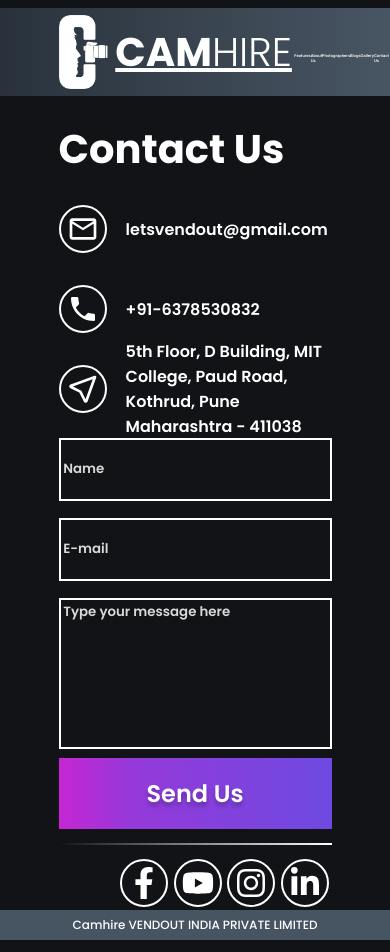
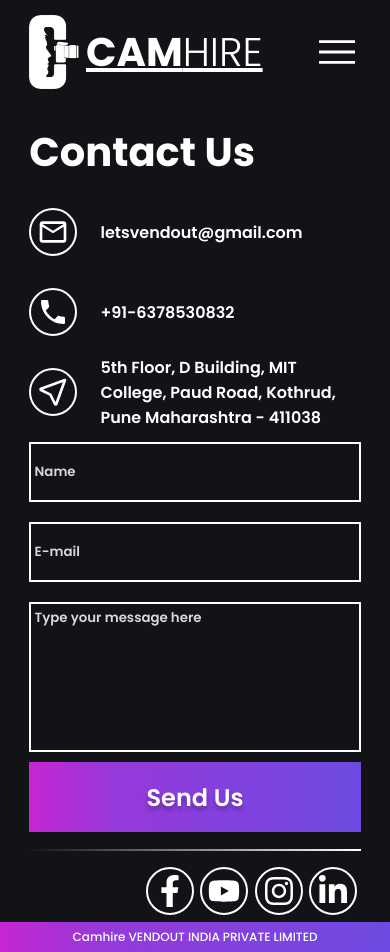
Before and after one commit to Yash-231/camhire-new, a React (Create React App) app: page /contact in a window 390 px wide. Built offline with nearby package versions, Linux system fonts and the light colour scheme; a web font is replaced by a local one.

Commit message:
latest push

```diff
--- a/package.json
+++ b/package.json
@@ -13,6 +13,7 @@
     "react": "^18.2.0",
     "react-dom": "^18.2.0",
     "react-icons": "^4.6.0",
+    "react-responsive": "^9.0.2",
     "react-router-dom": "^6.4.1",
     "react-scripts": "5.0.1",
     "react-slick": "^0.29.0",
--- a/src/App.css
+++ b/src/App.css
@@ -39,15 +39,19 @@
   padding-top: 2%;
 }
 
+#main-content {
+  padding: 0 15%;
+  margin: 0 0 5% 0;
+}
+
 @media screen and (max-width: 768px) {
   html,
   body {
     overflow-x: hidden;
     width: 100vw;
   }
+
+  #main-content {
+    padding: 0 7.5%;
+  }
 }
-
-#main-content {
-  padding: 0 15%;
-  margin: 0 0 5% 0;
-}
--- a/src/components/Blogs.jsx
+++ b/src/components/Blogs.jsx
@@ -6,6 +6,7 @@
 const Blogs = () => {
 
     const [next, setNext] = useState(4);
+    const isDesktop = window.innerWidth > 1024;
 
     const showMore = () => {
         setNext(next + 4);
@@ -56,10 +57,13 @@
                 }
             </div>
             <div className='toggleBtn'>
+            {isDesktop &&
+            <>
                 {next >= data.Blogs.length ?
                     <button onClick={showLess} className="moreLessBtn">Less...</button>
                     :
                     <button onClick={showMore} className="moreLessBtn">More...</button>}
+                    </>}
             </div>
         </div>
     )
--- a/src/components/Gallery.jsx
+++ b/src/components/Gallery.jsx
@@ -7,11 +7,19 @@
 import img5 from "../images/gallery-img-5.jpg";
 import img6 from "../images/gallery-img-6.jpg";
 import img7 from "../images/gallery-img-7.jpg";
+import { useMediaQuery } from 'react-responsive';
 
 const Gallery = () => {
 
+  const isTabletOrMobile = useMediaQuery({ maxWidth: 1224 })
+
   return (
     <div id='gallery'>
+      {
+        // isTabletOrMobile ?
+        //   <div>Hello</div>
+        //   :
+          <>
             <div className='gallery-title'>
               <h1>Gallery</h1>
             </div>
@@ -34,6 +42,8 @@
                 <img src={img7} alt="gallery tile" />
               </div>
             </div>
+          </>
+      }
     </div>
   )
 }
--- a/src/components/Navbar.jsx
+++ b/src/components/Navbar.jsx
@@ -1,16 +1,31 @@
-import React from 'react';
+import React, { useState } from 'react';
 import './css/Navbar.css';
-import { NavLink } from 'react-router-dom';
+import { NavLink, Link } from 'react-router-dom';
 import camhireLogo from '../images/camhire_logo.png';
+import { useMediaQuery } from 'react-responsive';
 
 const Navbar = () => {
 
+    const [open, setOpen] = useState(false);
+
+    const Desktop = ({ children }) => {
+        const isDesktop = useMediaQuery({ minWidth: 992 })
+        return isDesktop ? children : null
+    }
+
+    const Tablet = ({ children }) => {
+        const isTablet = useMediaQuery({ maxWidth: 991 })
+        return isTablet ? children : null
+    }
+
     return (
+        <>
+            <Desktop>
                 <div id='navbar'>
-            <NavLink to="/" className='logo'>
+                    <Link to="/" className='logo'>
                         <img src={camhireLogo} alt="Camhire" />
                         <span style={{ fontWeight: 300 }}><b style={{ fontWeight: 700 }}>CAM</b>HIRE</span>
-            </NavLink>
+                    </Link>
                     <ul className='links'>
                         <li><NavLink to="/features">Features</NavLink></li>
                         <li><NavLink to="/about">About Us</NavLink></li>
@@ -20,6 +35,36 @@
                         <li><NavLink to="/contact">Contact Us</NavLink></li>
                     </ul>
                 </div>
+            </Desktop>
+            <Tablet>
+                <div id='navbar'>
+                    <div className="wrapper">
+                        <Link to="/" className='logo'>
+                            <img src={camhireLogo} alt="Camhire" />
+                            <span style={{ fontWeight: 300 }}><b style={{ fontWeight: 700 }}>CAM</b>HIRE</span>
+                        </Link>
+                        <svg xmlns="http://www.w3.org/2000/svg" height="48" width="48" fill="#FFFFFF" onClick={() => { return setOpen(!open) }}>
+                            <path d="M6.05 35.8v-2.9H42v2.9Zm0-10.35V22.5H42v2.95Zm0-10.35v-2.9H42v2.9Z" />
+                        </svg>
+                        <ul className={open ? "links expanded" : "links"} style={{ display: open ? "flex" : "none" }}>
+                            <li><svg xmlns="http://www.w3.org/2000/svg" height="40" width="40" fill="#FFFFFF" onClick={() => setOpen(false)}><path d="m10.458 32.625-3.083-3.083L16.917 20l-9.542-9.542 3.083-3.083 9.542 9.5 9.542-9.5 3.083 3.083L23.083 20l9.542 9.542-3.083 3.083L20 23.083Z" /></svg></li>
+                            <li><NavLink to="/features" onClick={() => setOpen(false)}>Features</NavLink></li>
+                            <hr />
+                            <li><NavLink to="/about" onClick={() => setOpen(false)}>About Us</NavLink></li>
+                            <hr />
+                            <li><NavLink to="/photographers" onClick={() => setOpen(false)}>Photographers</NavLink></li>
+                            <hr />
+                            <li><NavLink to="/blogs" onClick={() => setOpen(false)}>Blogs</NavLink></li>
+                            <hr />
+                            <li><NavLink to="/gallery" onClick={() => setOpen(false)}>Gallery</NavLink></li>
+                            <hr />
+                            <li><NavLink to="/contact" onClick={() => setOpen(false)}>Contact Us</NavLink></li>
+                        </ul>
+                    </div>
+                </div>
+            </Tablet>
+        </>
+
     )
 }
 
--- a/src/components/Slider.jsx
+++ b/src/components/Slider.jsx
@@ -58,7 +58,7 @@
       {data.Photographers.map((d, i) => {
         return (
           <div key={i} className={`photographer-card ${current.includes(i) ? "active" : ""} ${current[1]===i ? "center" : ""}`} style={{ display: current.includes(i) ? "block" : "none" }}>
-            <img src={d.imageUrl} alt={d.title} style={{ transition: current[1]===i ? "height 1s" : "", height: current[1]===i ? "70vh" : "45vh" }}/>
+            <img src={d.imageUrl} alt={d.title} />
             <span className="photographer-card-title" style={{ display: current[1] === i ? "inline-flex" : "none" }}>
               {d.title.toUpperCase()}
             </span>
--- a/src/components/css/Footer.css
+++ b/src/components/css/Footer.css
@@ -3,7 +3,7 @@
     padding: 1.5%;
     position: absolute;
     bottom: 0;
-    background: #475462;
+    background: linear-gradient(90deg, #C526D2 0.04%, #9639DA 26%, #6D4AE1 100%);
 }
 
 #footer p {
--- a/src/components/css/Navbar.css
+++ b/src/components/css/Navbar.css
@@ -1,7 +1,7 @@
 #navbar {
     height: 5.5rem;
     padding: 0 15%;
-    background: linear-gradient(90deg, #29323C 0%, #485563 100%);
+    background: linear-gradient(90deg, #C526D2 0.04%, #9639DA 26%, #6D4AE1 100%);
     position: sticky;
     top: 0;
     z-index: 1;
@@ -46,3 +46,91 @@
     font-weight: 600;
     font-size: 1vw;
 }
+
+#navbar .links li:has(a.active) {
+    border-bottom: 3px solid #FFFFFF;
+}
+
+@media screen and (max-width: 991px) {
+
+    #navbar {
+        display: block;
+        background: none;
+        padding: 0 7.5%;
+        position: relative;
+    }
+
+    #navbar .wrapper {
+        width: 100%;
+        height: 100%;
+        display: flex;
+        justify-content: space-between;
+    }
+
+    #navbar .wrapper svg {
+        align-self: center;
+    }
+
+    #navbar .wrapper .links {
+        display: none;
+    }
+
+    #navbar .wrapper .expanded {
+        list-style-type: none;
+        display: flex;
+        flex-direction: column;
+        align-items: flex-end;
+        justify-content: flex-start;
+        height: 100vh;
+        width: 100vw;
+        position: absolute;
+        top: 0;
+        right: 0;
+        background: linear-gradient(180deg, #B727C7 0%, rgba(73, 89, 230) 100%);
+        /* transition: all 1s ease-in-out; */
+        /* animation-name: example;
+        animation-duration: 0.5s;
+        animation-timing-function: ease-in-out; */
+    }
+
+    /* @keyframes example {
+        0% {
+            transform:scaleY(0);
+        }
+
+        100% {
+            transform: scaleY(100%);
+        }
+    } */
+
+    #navbar .wrapper .links>hr {
+        height: 1px;
+        width: 100%;
+        opacity: 1;
+        background: linear-gradient(to right, rgba(0, 0, 0, 0), #ffffff);
+        border: none;
+        margin: 0;
+    }
+
+    #navbar .wrapper .links li {
+        padding: 5%;
+    }
+
+    #navbar .wrapper .links a {
+        font-size: 1.25rem;
+    }
+
+    #navbar .wrapper .links li:first-child {
+        padding: 3.25% 5%;
+        background: rgba(217, 217, 217, 0.3);
+    }
+
+    #navbar .wrapper .links li:first-child svg {
+        margin-top: 10%;
+    }
+
+    #navbar .wrapper .links li:has(a.active) {
+        border-bottom: none;
+    }
+
+}
```
Also changed, not shown: 1 other file (tests, documents, lock files or other folders). Lines whose indentation alone changed are shown as unchanged.
